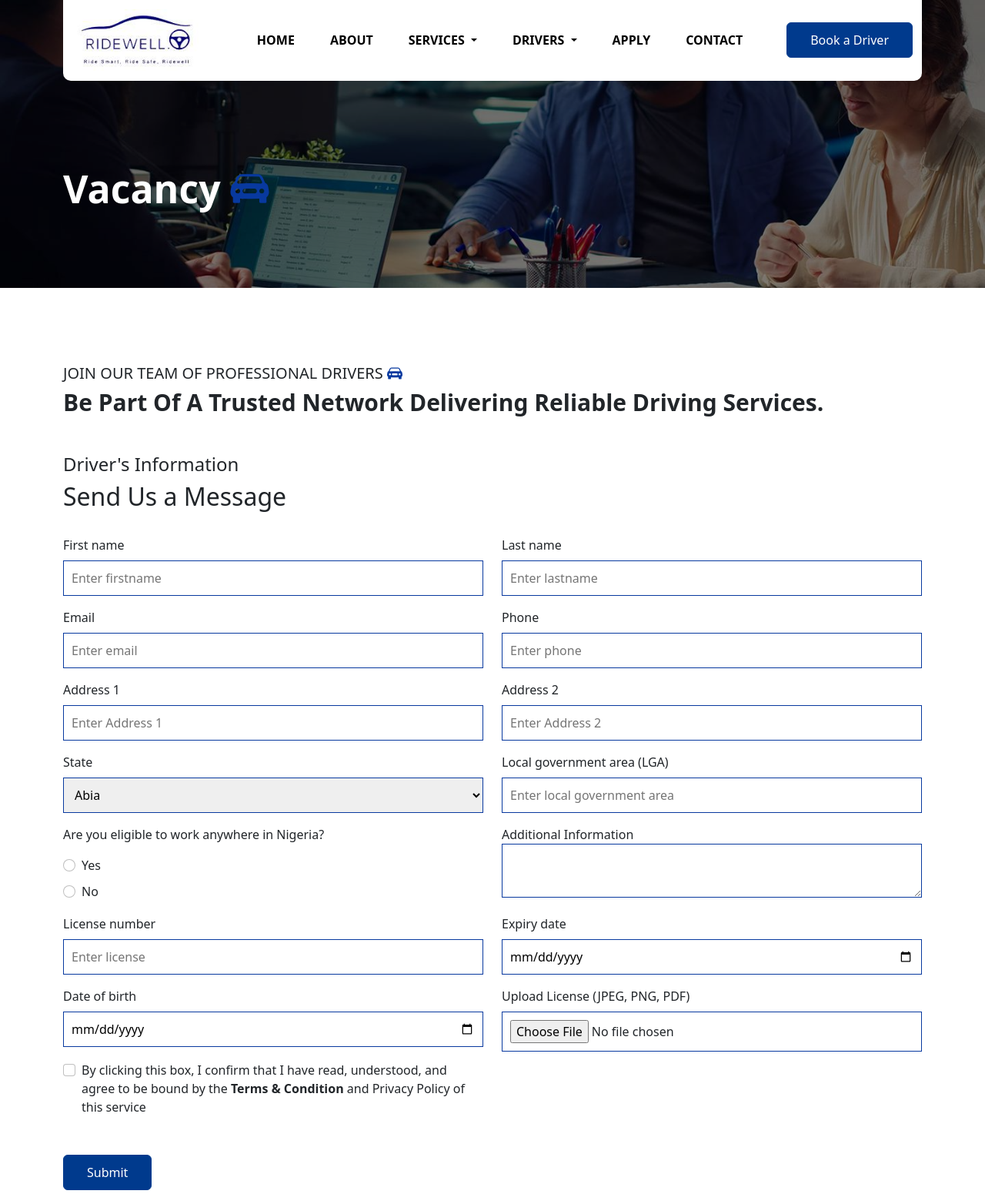
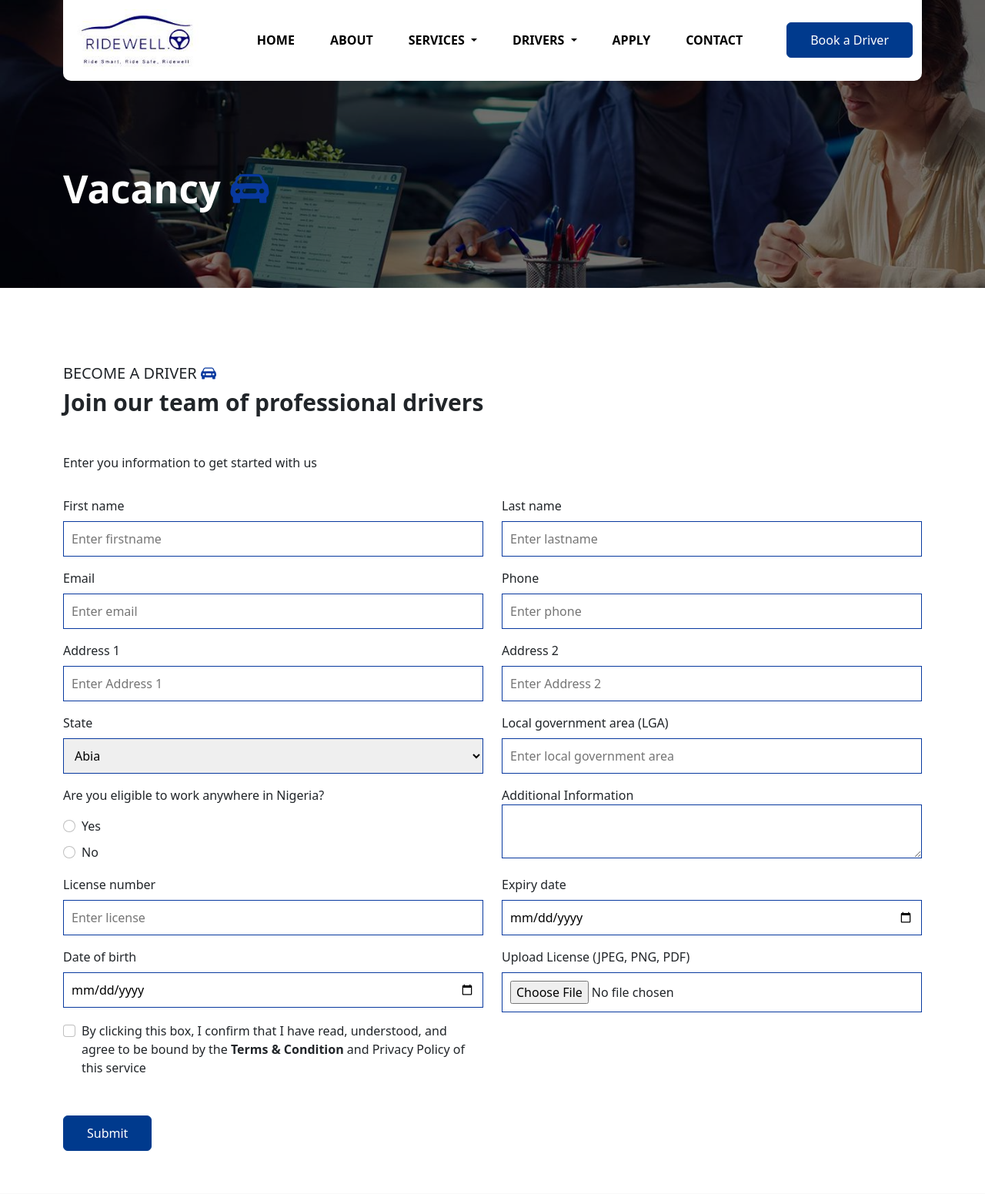
Before and after one commit to Aledoy-Developers/jobrole_ridewell, a PHP site: page /vacancy in a window 1280 px wide. Shown: the part 41-1592 px from the top of the page at 77% size. Run offline with PHP 8.4, Linux system fonts and the light colour scheme; data that the repository does not hold is empty.

Commit message:
Newest update

```diff
--- a/book-a-driver.php
+++ b/book-a-driver.php
@@ -45,7 +45,7 @@ if($_GET['type'])
 
     <form action="proc_bookdriver" method="post" class="container">
         <div class="row">
-            <h2 class="mb-4">Send Us a Message</h2>
+            <label class="mb-5">Fill the form below to get a quote</label>
             <?php if ($msg == 'success') {  ?>
             <div class="alert alert-success">Driver Booked</div>
             <?php } ?>
--- a/vacancy.php
+++ b/vacancy.php
@@ -25,14 +25,13 @@
 
     <section class="">
       <div class="container hi mb-5">
-        <h3>JOIN OUR TEAM OF PROFESSIONAL DRIVERS <span><i class="bi bi-car-front-fill"></i></span></h3>
-        <h2>Be Part Of A Trusted Network Delivering Reliable Driving Services.</h2>
+        <h3>BECOME A DRIVER <span><i class="bi bi-car-front-fill"></i></span></h3>
+        <h2>Join our team of professional drivers</h2>
       </div>
     </section>
     <form action="proc_vacancy" method="post" enctype="multipart/form-data" class="container">
-      <h4>Driver's Information</h4>
       <div class="row">
-        <h2 class="mb-4">Send Us a Message</h2>
+        <label class="mb-4">Enter you information to get started with us</label>
 
         <?php if ($msg == 'success') { ?>
           <div class="alert alert-success"><?= $comment ?></div>
```
